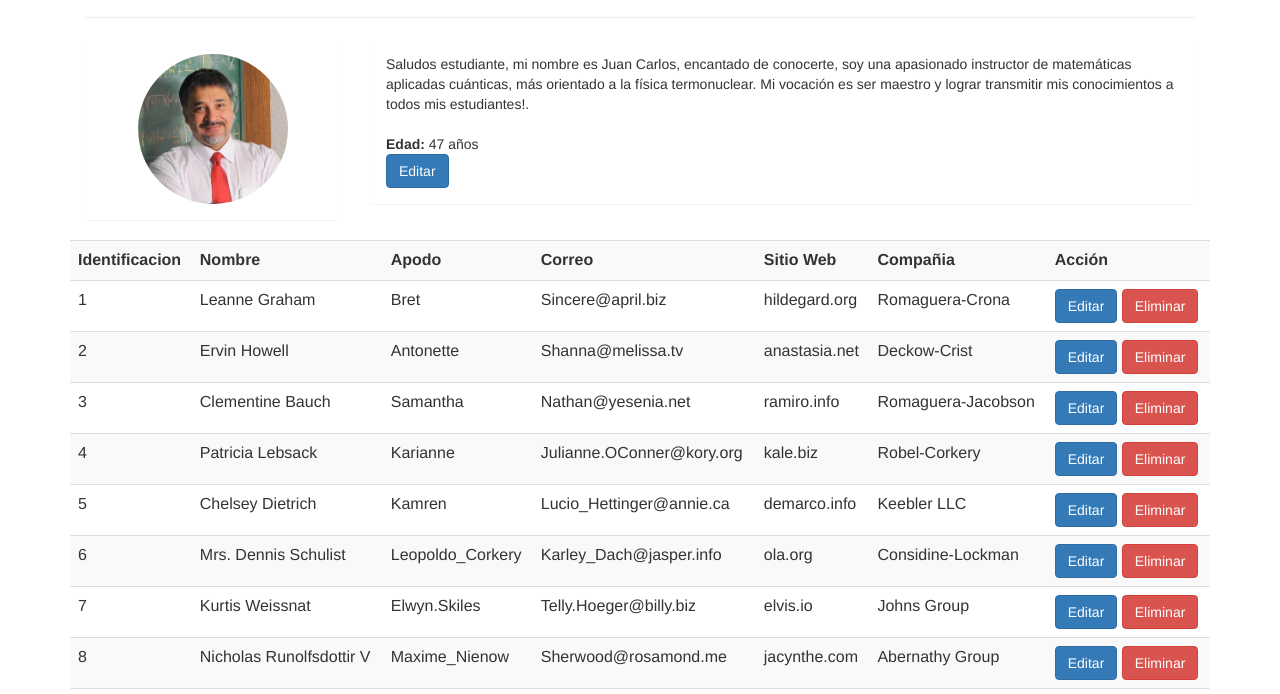
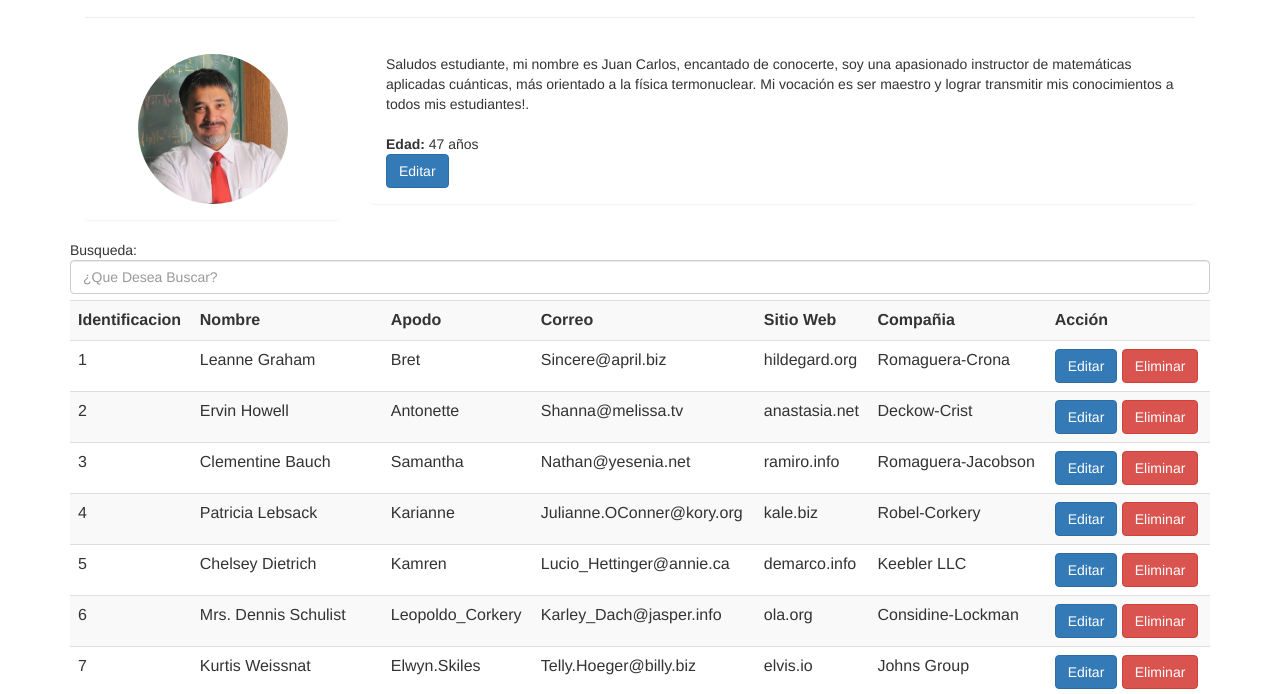
Before and after one commit to bdvalientes/AngularJS, a plain HTML site: page index.html in a window 1280 px wide. Shown: the part 92-786 px from the top of the page. Drawn offline with nearby package versions, Linux system fonts and the light colour scheme.

Commit message:
filter and OrderBY
se agrego los filtros a la tabla

```diff
--- a/index.html
+++ b/index.html
@@ -10,6 +10,11 @@
         <script src="js/lib/angular.min.js"></script>
         <!--Incluir App.js-->
         <script src="js/app.js"></script>
+        <style>
+            .puntero{
+                cursor: pointer;
+            }
+        </style>
         <title>Ejermplo Profesor</title>
     </head>
     <body>
@@ -64,17 +69,20 @@
             </div>
 
             <div class="row" ng-show="mostrarTablaUsers">
+                Busqueda:
+                <input type="text" ng-model="buscar" class="form-control" placeholder="¿Que Desea Buscar?">
+                <br><br>
                 <table class="table table-striped">
                     <tr>
-                        <th>Identificacion</th>
-                        <th>Nombre</th>
-                        <th>Apodo</th>
-                        <th>Correo</th>
-                        <th>Sitio Web</th>
-                        <th>Compañia</th>
+                        <th><a class="puntero" ng-click="columna='id';reverse = !reverse">Identificacion</a></th>
+                        <th><a class="puntero" ng-click="columna='name';reverse = !reverse">Nombre</a></th>
+                        <th><a class="puntero" ng-click="columna='username'; reverse =!reverse">Apodo</a></th>
+                        <th><a class="puntero" ng-click="columna='email'; reverse =!reverse">Correo</a></th>
+                        <th><a class="puntero" ng-click="columna='website'; reverse=!reverse">Sitio Web</a></th>
+                        <th><a class="puntero" ng-click="columna='company.name'; reverse=!reverse">Compañia</a></th>
                         <th>Acción</th>
                     </tr>
-                    <tr ng-repeat="usuario in user.users">
+                    <tr ng-repeat="usuario in user.users | filter:buscar | orderBy:columna:reverse">
                         <td>{{usuario.id}}</td>
                         <td>{{usuario.name}}</td>
                         <td>{{usuario.username}}</td>
```
